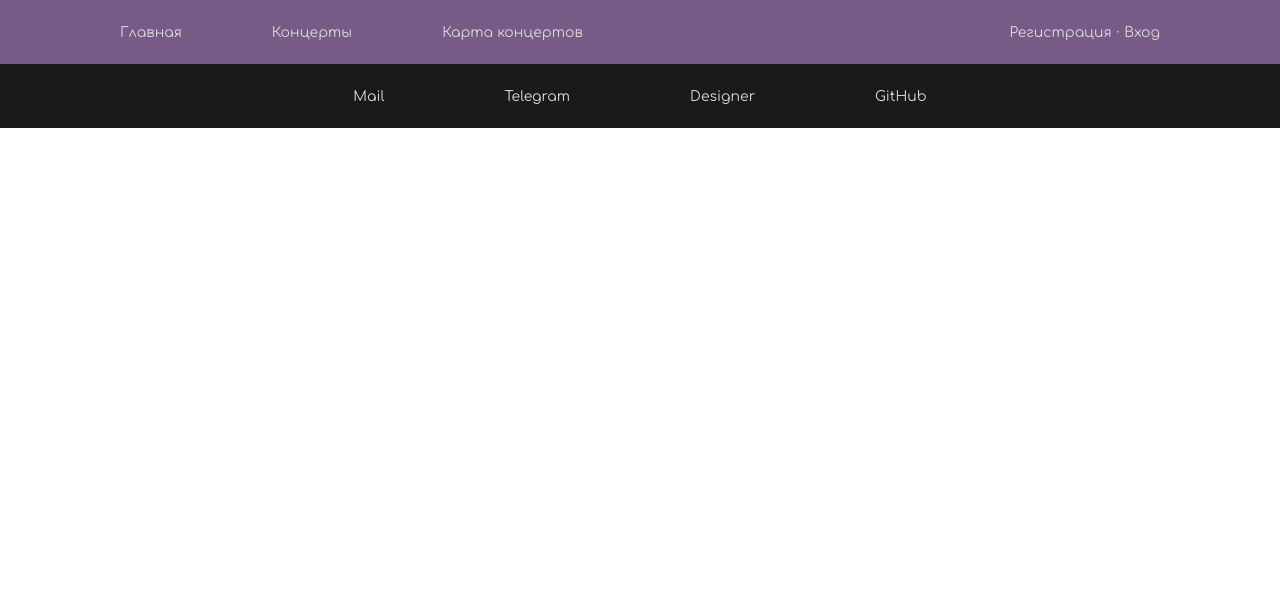
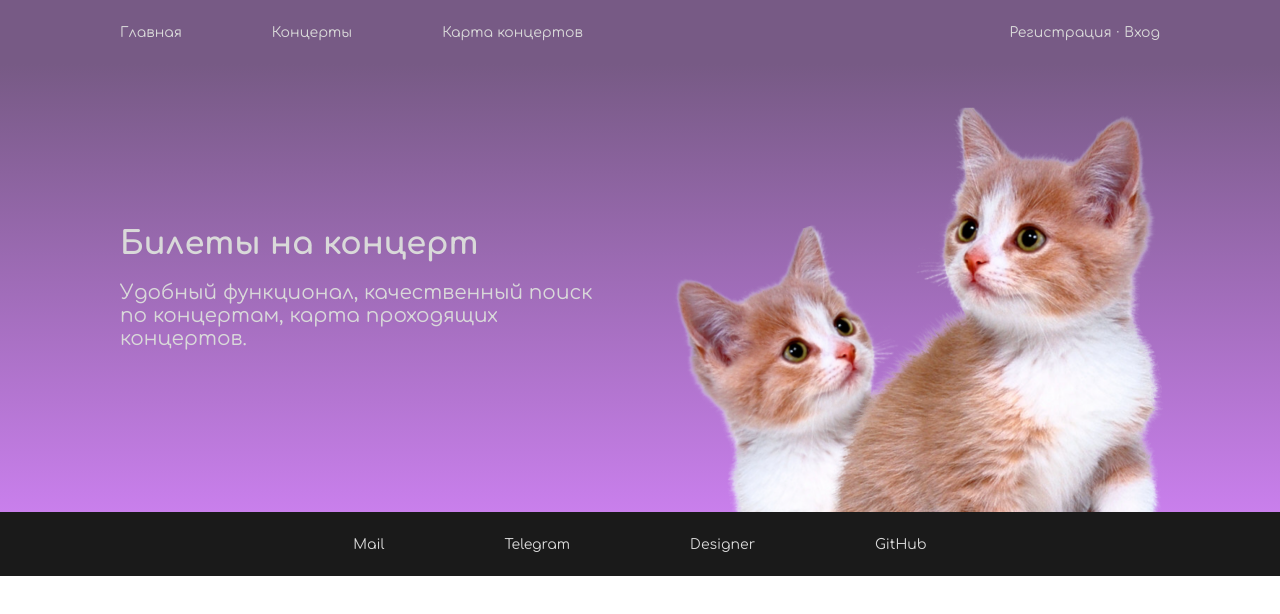
Before and after one commit to okyxxxf/BookingSystem, a React (Create React App) app: page / in a window 1280 px wide. Shown: the top 614 px of the page. Built offline with nearby package versions, Linux system fonts and the light colour scheme.

Commit message:
feat: create about section

```diff
--- a/src/components/app/App.tsx
+++ b/src/components/app/App.tsx
@@ -2,11 +2,13 @@ import React from 'react';
 import './App.css';
 import Header from '../header/header';
 import Footer from '../footer/footer';
+import MainPage from '../main-page/mainPage';
 
 function App() {
   return (
     <div className="App">
       <Header/>
+      <MainPage/>
       <Footer/>
     </div>
   );
--- /dev/null
+++ b/src/components/main-page/about.tsx
@@ -0,0 +1,21 @@
+import React from "react";
+import kitten1 from "./assets/images/free-png1.png";
+import kitten2 from "./assets/images/free-png2.png";
+import './assets/css/about.css';
+
+const About = () => {
+  return (
+    <section className="section section__about">
+      <div className="about__info">
+        <h1 className="about__h1 h1">Билеты на концерт</h1>
+        <p className="about__text text">Удобный функционал, качественный поиск <br></br>по концертам, карта проходящих <br></br>концертов.</p>
+      </div>
+      <div className="about__kittens">
+        <img className="kitten1 kitten" src={kitten1} alt="kitten1"/>
+        <img className="kitten2 kitten" src={kitten2} alt="kitten2"/>
+      </div>
+    </section>
+  )
+};
+
+export default About;
--- /dev/null
+++ b/src/components/main-page/assets/css/about.css
@@ -0,0 +1,53 @@
+.section__about {
+    height: 448px;
+    background: linear-gradient(180deg, #775A85 0%, #C97FEC 100%);
+    display: flex;
+    position: relative;
+    z-index: -2;
+}
+
+.h1, .text {
+    margin: 0;
+}
+
+.kitten {
+    position: absolute;
+}
+
+.about__info {
+    display: flex;
+    gap: 20px;
+    flex-direction: column;
+    justify-content: center;
+    padding-left: 120px;
+}
+
+.kitten1 {
+    right: 20px;
+    bottom: 0;
+}
+
+.kitten2 {
+    right: 173px;
+    bottom: 0;
+    transform: rotate(-10deg);
+    z-index: -1;
+}
+
+.about__h1 {
+    color: #D9D9D9;
+    font-family: Comfortaa;
+    font-size: 32px;
+    font-style: normal;
+    font-weight: 700;
+    line-height: normal;
+}
+
+.about__text {
+    color: #D9D9D9;
+    font-family: Comfortaa;
+    font-size: 20px;
+    font-style: normal;
+    font-weight: 400;
+    line-height: normal;
+}
--- /dev/null
+++ b/src/components/main-page/mainPage.tsx
@@ -0,0 +1,13 @@
+import React from "react";
+import About from "./about";
+import './assets/css/mainPage.css';
+
+const MainPage = () => {
+  return (
+    <>
+      <About/>
+    </>
+  )
+};
+
+export default MainPage;
--- /dev/null
+++ b/src/react-app-env.d.ts
@@ -0,0 +1,4 @@
+declare module "*.png";
+declare module "*.svg";
+declare module "*.jpeg";
+declare module "*.jpg";
```
Also changed, not shown: src/components/main-page/assets/css/mainPage.css (added), src/components/main-page/assets/images/free-png1.png (added), src/components/main-page/assets/images/free-png2.png (added).
